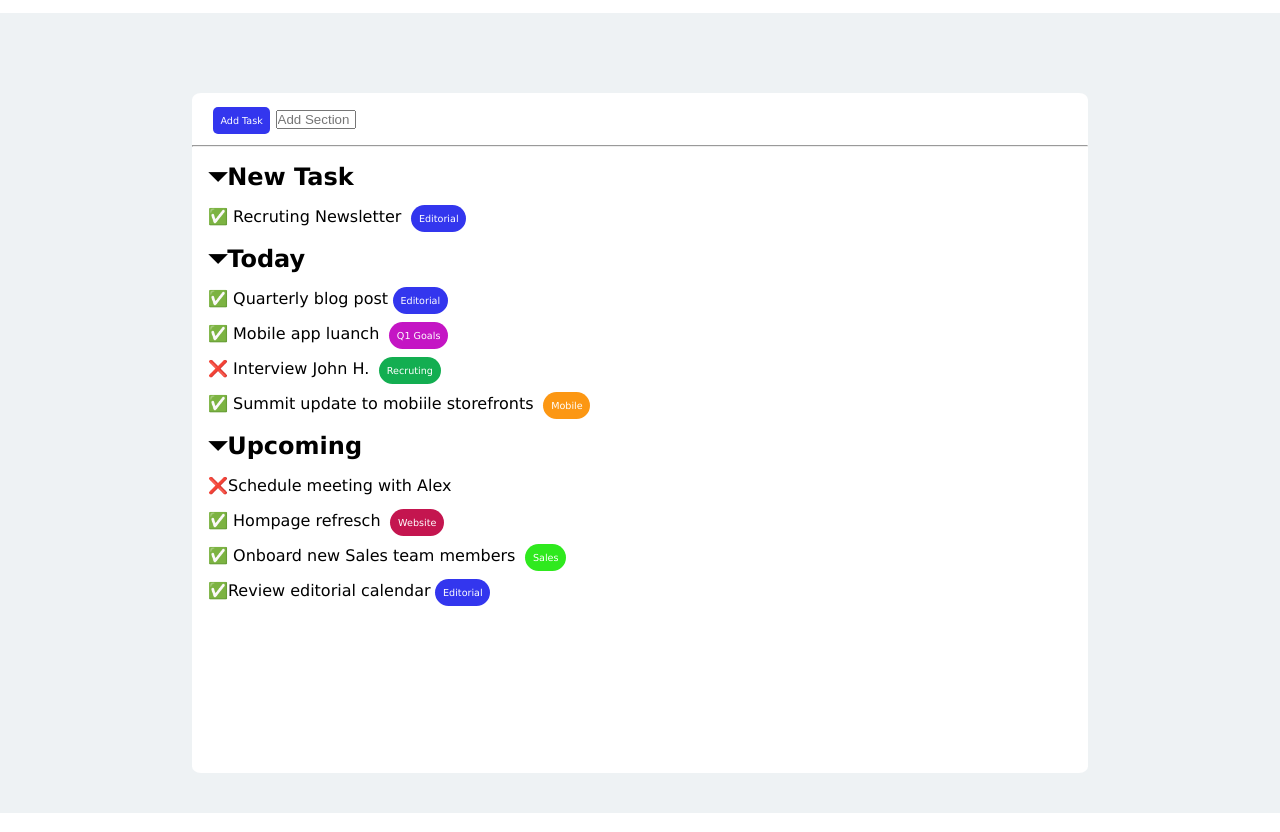
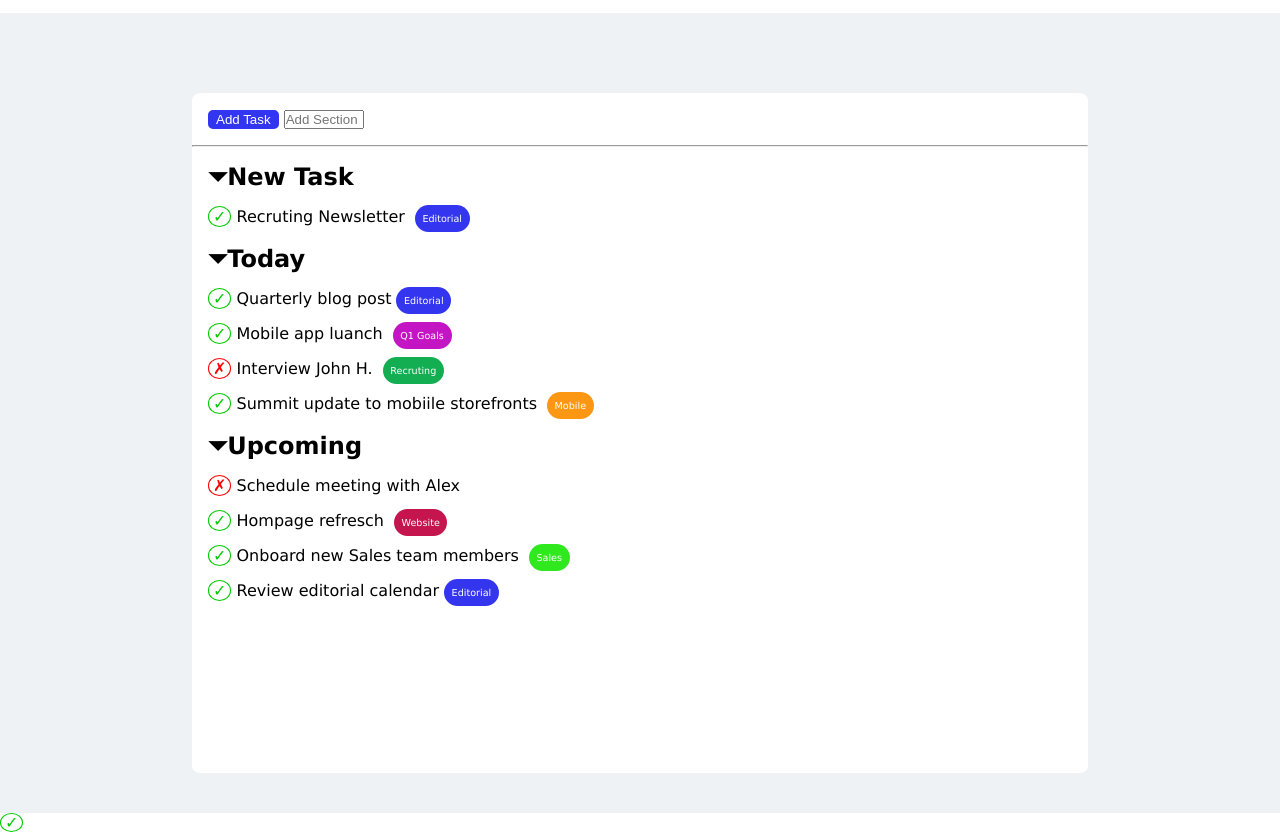
Before and after one commit to matteocalonaci/html-css-toboolist, a plain HTML site: page index.html in a window 1280 px wide. Shown: the part 83-915 px from the top of the page. Drawn offline with Linux system fonts and the light colour scheme.

Commit message:
modifiche button dot e cross

```diff
--- a/index.html
+++ b/index.html
@@ -21,32 +21,37 @@
         <div class="left-content"></div>
         <div class="content">
             <div class="container">
-                <span class="button">Add Task</span>
+                <button>Add Task</button>
+                <!-- <span class="button">Add Task</span> -->
                 <input class="sec" type="text" placeholder="Add Section">
             </div>
             <hr>
             <section>
                 <h2>&#9207;<b>New Task</b></h2>
-                <p>&#9989; Recruting Newsletter <span class="editorial">Editorial</span></p>
+                <p> <span class="dot">&#10003;</span> Recruting Newsletter <span class="editorial">Editorial</span></p>
                 <br>
                 <h2>&#9207;<b>Today</b></h2>
-                <p>&#9989; Quarterly blog post<span class="editorial">Editorial </span></p>
-                <p>&#9989; Mobile app luanch <span class="q1">Q1 Goals</span></p>
-                <p>&#10060; Interview John H. <span class="recruiting">Recruting</span></p>
-                <p>&#9989; Summit update to mobiile storefronts <span class="mobile">Mobile</span></p>
+                <p><span class="dot">&#10003;</span> Quarterly blog post<span class="editorial">Editorial </span></p>
+                <p><span class="dot">&#10003;</span> Mobile app luanch <span class="q1">Q1 Goals</span></p>
+                <p><span class="cross">&#10007;</span> Interview John H. <span class="recruiting">Recruting</span></p>
+                <p><span class="dot">&#10003;</span> Summit update to mobiile storefronts <span
+                        class="mobile">Mobile</span></p>
                 <br>
                 <h2>&#9207;<b>Upcoming</b></h2>
-                <p>&#10060;Schedule meeting with Alex</p>
-                <p>&#9989; Hompage refresch <span class="website">Website</span></p>
-                <p>&#9989; Onboard new Sales team members <span class="sales">Sales</span></p>
-                <p>&#9989;Review editorial calendar<span class="editorial">Editorial </span></p>
+                <p><span class="cross">&#10007;</span> Schedule meeting with Alex</p>
+                <p><span class="dot">&#10003;</span> Hompage refresch <span class="website"> Website</span></p>
+                <p><span class="dot">&#10003;</span> Onboard new Sales team members <span class="sales">Sales</span></p>
+                <p><span class="dot">&#10003;</span> Review editorial calendar<span class="editorial">Editorial </span>
+                </p>
 
             </section>
         </div>
         <div class="right-content"></div>
     </main>
     <!-- footer -->
-    <footer></footer>
+    <footer>
+        <span class="dot">&#10003;</span>
+    </footer>
 
 </body>
 
--- a/style.css
+++ b/style.css
@@ -139,8 +139,41 @@ p {
 .button {
     color: white;
     font-size: 0.6em;
-    background-color: rgb(51, 54, 238);
+    background-color: rgb(51, 54, 240);
     padding: 0.8em;
     border-radius: 5px;
     margin-left: 0.5em;
 }
+
+.dot {
+    color: rgb(3, 201, 3);
+    height: 30px;
+    width: 30px;
+    background-color: white;
+    vertical-align: auto;
+    border: 1px solid rgb(3, 201, 3);
+    border-radius: 50%;
+    padding: 0 4px;
+    text-align: center;
+}
+
+.cross {
+    color: red;
+    height: 30px;
+    width: 30px;
+    background-color: white;
+    vertical-align: auto;
+    border: 1px solid red;
+    border-radius: 50%;
+    padding: 0 4px;
+    text-align: center;
+}
+
+button {
+    background-color: rgb(51, 54, 240);
+    border: 2px solid rgb(51, 54, 240);
+    color: white;
+    border-radius: 5px;
+    padding: 0 6px;
+
+}
```
